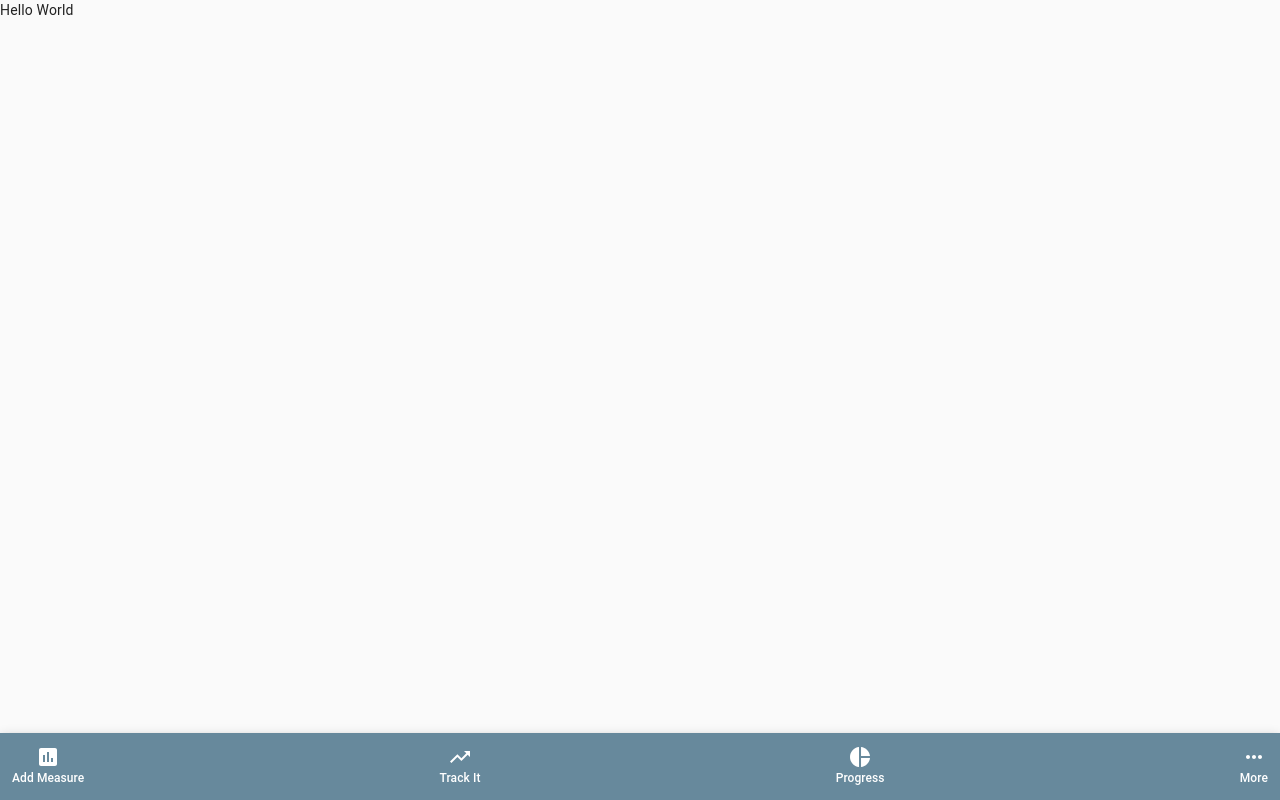
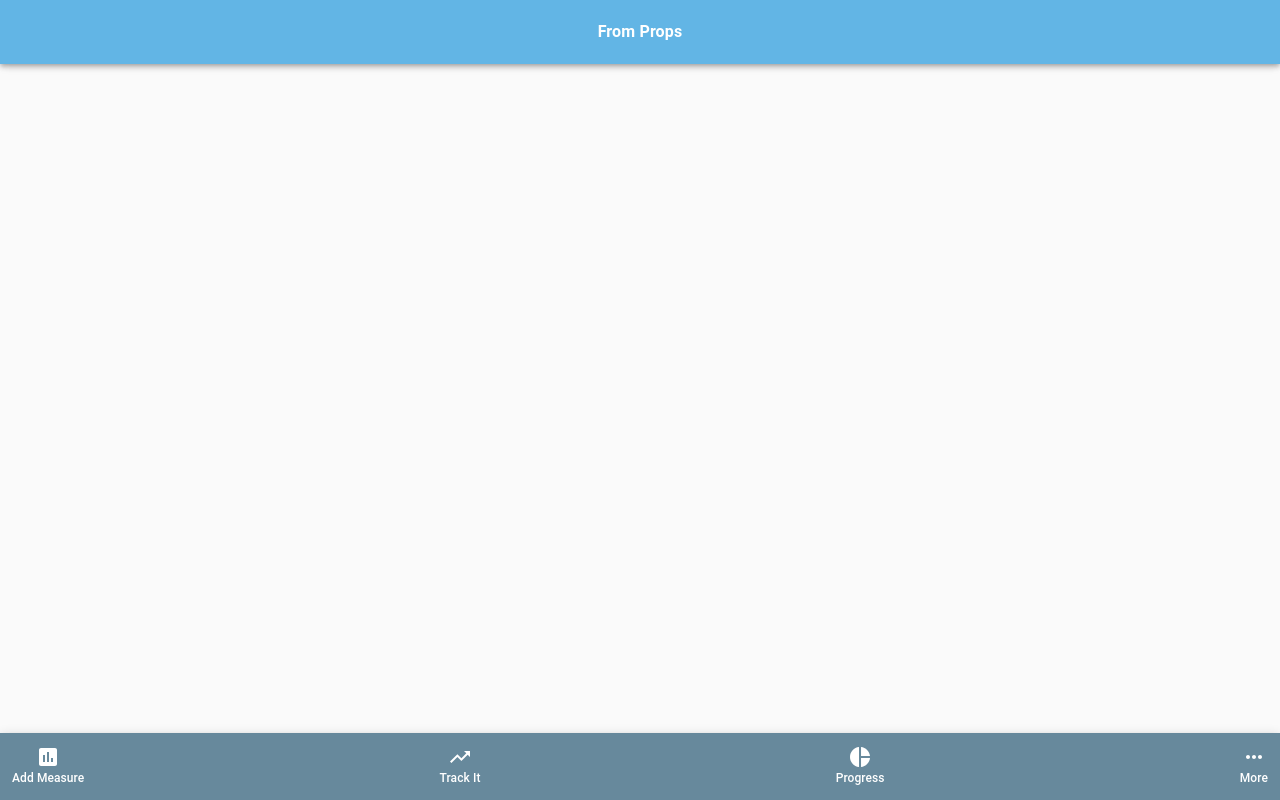
Before and after one commit to martinnajjar12/calories-frontend, a React (Create React App) app: page / in a window 1280 px wide. Built offline with nearby package versions, Linux system fonts and the light colour scheme.

Commit message:
Add a header

```diff
--- a/src/App.js
+++ b/src/App.js
@@ -1,14 +1,24 @@
-import { CssBaseline } from '@material-ui/core';
+import { createMuiTheme, CssBaseline, ThemeProvider } from '@material-ui/core';
+import Header from './components/Header';
 import NavigationBar from './components/NavigationBar';
 
+const theme = createMuiTheme({
+  palette: {
+    primary: {
+      main: '#62b5e5',
+    },
+    text: {
+      primary: '#fff',
+    },
+  },
+});
+
 const App = () => (
-  <>
+  <ThemeProvider theme={theme}>
     <CssBaseline />
+    <Header />
     <NavigationBar />
-    <div className="App">
-      Hello World
-    </div>
-  </>
+  </ThemeProvider>
 );
 
 export default App;
--- /dev/null
+++ b/src/components/Header.js
@@ -0,0 +1,29 @@
+import {
+  AppBar,
+  makeStyles,
+  Toolbar,
+  Typography,
+} from '@material-ui/core';
+import React from 'react';
+
+const useStyles = makeStyles({
+  root: {
+    justifyContent: 'center',
+  },
+  boldFont: {
+    fontWeight: 'bold',
+  },
+});
+
+const Header = () => {
+  const classes = useStyles();
+  return (
+    <AppBar color="primary">
+      <Toolbar className={classes.root}>
+        <Typography className={classes.boldFont} component="h1" color="textPrimary" align="center">From Props</Typography>
+      </Toolbar>
+    </AppBar>
+  );
+};
+
+export default Header;
--- a/src/components/NavigationBar.js
+++ b/src/components/NavigationBar.js
@@ -20,6 +20,9 @@ const useStyles = makeStyles({
   fSize: {
     fontSize: 12,
   },
+  whiteCol: {
+    color: '#fff',
+  },
 });
 
 const NavigationBar = () => {
@@ -30,28 +33,28 @@ const NavigationBar = () => {
       <AppBar position="fixed" className={classes.appBar}>
         <Toolbar disableGutters>
           <Grid container justify="space-between">
-            <IconButton color="inherit">
+            <IconButton className={classes.whiteCol}>
               <Grid container direction="column" alignItems="center">
                 <InsertChart />
-                <Typography component="p" className={classes.fSize} variant="subtitle2" color="inherit">Add Measure</Typography>
+                <Typography component="p" className={classes.fSize} variant="subtitle2" color="textPrimary">Add Measure</Typography>
               </Grid>
             </IconButton>
-            <IconButton color="inherit">
+            <IconButton className={classes.whiteCol}>
               <Grid container direction="column" alignItems="center">
                 <TrendingUp />
-                <Typography component="p" className={classes.fSize} variant="subtitle2" color="inherit">Track It</Typography>
+                <Typography component="p" className={classes.fSize} variant="subtitle2" color="textPrimary">Track It</Typography>
               </Grid>
             </IconButton>
-            <IconButton color="inherit">
+            <IconButton className={classes.whiteCol}>
               <Grid container direction="column" alignItems="center">
                 <PieChart />
-                <Typography component="p" className={classes.fSize} variant="subtitle2" color="inherit">Progress</Typography>
+                <Typography component="p" className={classes.fSize} variant="subtitle2" color="textPrimary">Progress</Typography>
               </Grid>
             </IconButton>
-            <IconButton color="inherit">
+            <IconButton className={classes.whiteCol}>
               <Grid container direction="column" alignItems="center">
                 <MoreHoriz />
-                <Typography component="p" className={classes.fSize} variant="subtitle2" color="inherit">More</Typography>
+                <Typography component="p" className={classes.fSize} variant="subtitle2" color="textPrimary">More</Typography>
               </Grid>
             </IconButton>
           </Grid>
```
